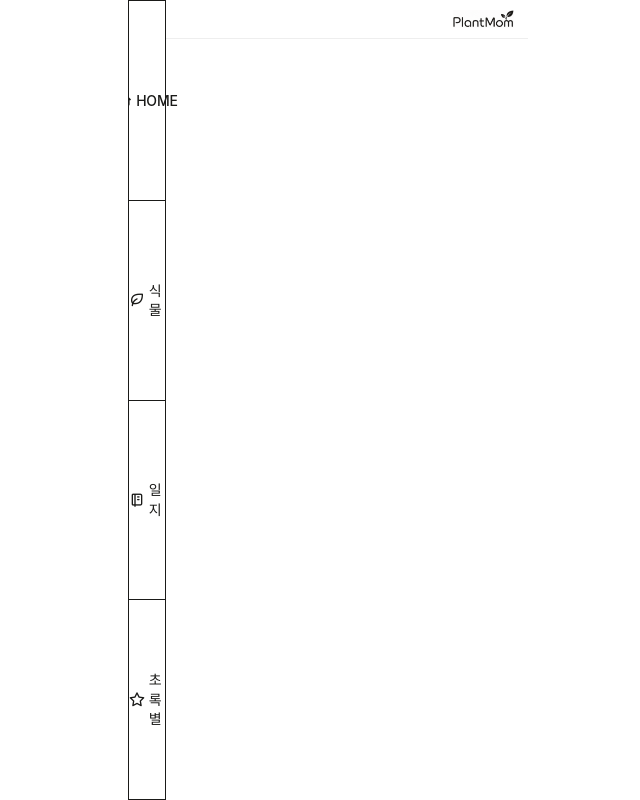
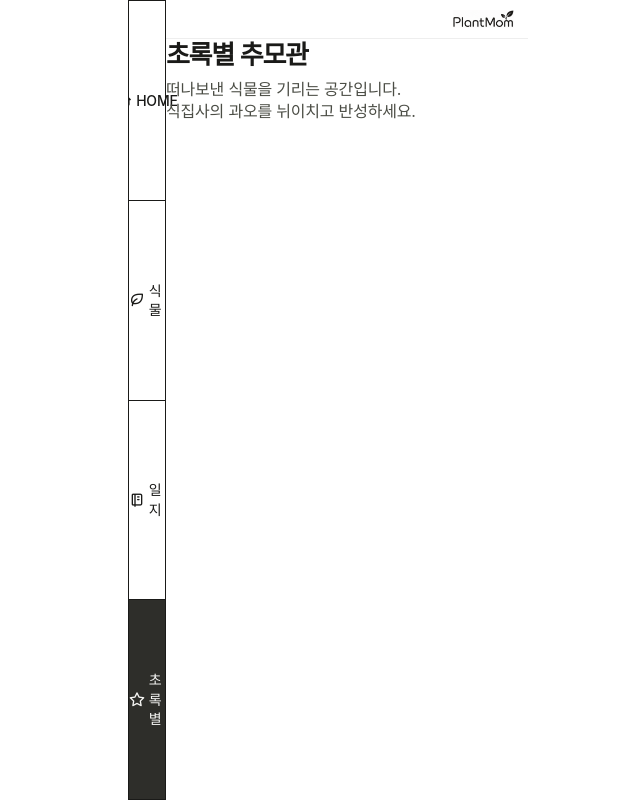
Before and after one commit to chungmya/toyproject.plantPlanner, a Vue app: page /memorial in a window 1280 px wide. Shown: the whole page, without its empty margins (312-952 px from the left). Built offline with nearby package versions, Linux system fonts and the light colour scheme; a web font is replaced by a local one.

Commit message:
[feat] 초록별관 라우터 수정 및 vue파일 생성

```diff
--- a/src/App.vue
+++ b/src/App.vue
@@ -50,9 +50,9 @@ const route = useRoute();
         </p>
       </RouterLink>
       <RouterLink
-        to="/favorite"
+        to="/memorial"
         class="tab-bar__item"
-        :class="{ 'tab-bar__item--active': route.path === '/favorite' }"
+        :class="{ 'tab-bar__item--active': route.path === '/memorial' }"
       >
         <p class="menu-name">
           <i
--- a/src/assets/scss/main.scss
+++ b/src/assets/scss/main.scss
@@ -128,3 +128,22 @@ body {
 
   }
 }
+
+    .tit__head {
+      margin-bottom: 1.5rem;
+
+      &-title {
+        font-family: "SchoolSafetyWave", sans-serif;
+        font-size: 2.6rem;
+        color: var(--color-primary);
+        font-weight: 700;
+        line-height: 1.3;
+        margin-bottom: 0.5rem;
+        letter-spacing: -0.05em;
+      }
+
+      &-sub {
+        font-size: 1.6rem;
+      }
+
+    }
--- a/src/router/index.js
+++ b/src/router/index.js
@@ -26,6 +26,11 @@ const routes = [
     path: '/diary',
     name: 'diary',
     component: () => import('@/views/DiaryView.vue')
+  },
+  {
+    path: '/memorial',
+    name: 'memorial',
+    component: () => import('@/views/MemorialView.vue')
   }
 ]
 
--- /dev/null
+++ b/src/views/MemorialView.vue
@@ -0,0 +1,14 @@
+<template>
+  <div class="memorial">
+    <!-- 초록별 -->
+    <div class="tit__head">
+      <h2 class="tit__head-title">초록별 추모관</h2>
+      <p class="tit__head-sub">
+        떠나보낸 식물을 기리는 공간입니다. <br />식집사의 과오를 뉘이치고
+        반성하세요.
+      </p>
+    </div>
+  </div>
+</template>
+
+<script setup></script>
```
Also changed, not shown: 1 other file (tests, documents, lock files or other folders).
